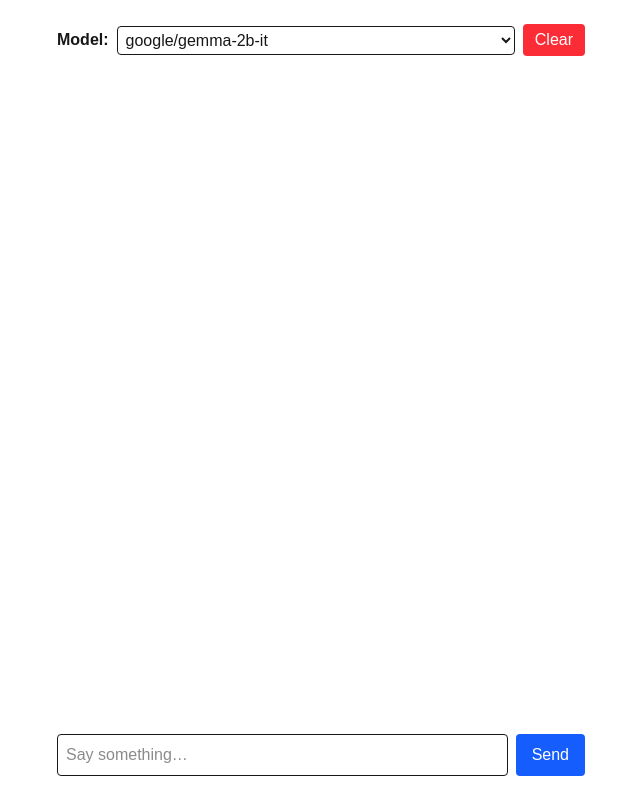
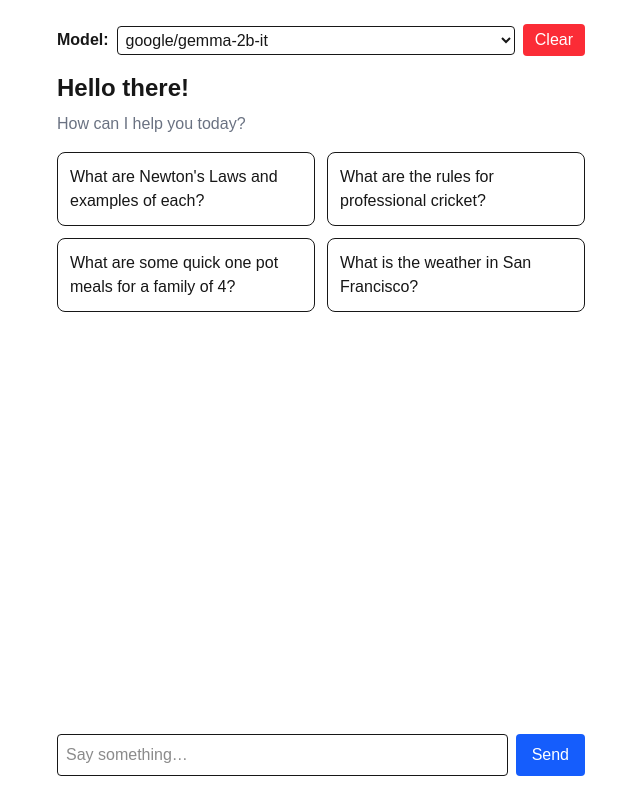
Before and after one commit to Jlavarine/ai-chatbot, a Next.js app: page / in a window 1280 px wide. Shown: the whole page, without its empty margins (319-959 px from the left). Built offline with nearby package versions, Linux system fonts and the light colour scheme.

Commit message:
feature:Add suggestion boxes to start conversation

```diff
--- a/src/app/page.tsx
+++ b/src/app/page.tsx
@@ -4,11 +4,19 @@ import { FormEvent, useState } from "react";
 import { ChatCompletionStream } from "together-ai/lib/ChatCompletionStream";
 import { MessageList } from "../components/MessageList";
 import type { Message } from "../components/MessageBubble";
+import { SuggestionList } from "@/components/SuggestionList";
 
 export default function Home() {
   const MODEL_OPTIONS = [
     "google/gemma-2b-it",
     "mistralai/Mistral-7B-Instruct-v0.2"
+  ];
+
+  const DEFAULT_SUGGESTIONS = [
+    "What are Newton's Laws and examples of each?",
+    "What are the rules for professional cricket?",
+    "What are some quick one pot meals for a family of 4?",
+    "What is the weather in San Francisco?",
   ];
   const [selectedModel, setSelectedModel] = useState(MODEL_OPTIONS[0]);
   const [prompt, setPrompt] = useState("");
@@ -56,6 +64,10 @@ export default function Home() {
       });
   }
 
+  function handlePick(text: string) {
+    setPrompt(text);
+  }
+
   return (
     <main className="flex flex-col h-screen p-6 max-w-xl mx-auto">
       <div className="mb-4 flex items-center gap-2">
@@ -83,6 +95,13 @@ export default function Home() {
         </button>
       </div>
 
+      <h1 className="text-2xl font-bold mb-2">Hello there!</h1>
+      <p className="text-gray-500 mb-4">How can I help you today?</p>
+
+      <SuggestionList
+        suggestions={DEFAULT_SUGGESTIONS}
+        onPick={handlePick}
+      />
       <div className="flex-1 overflow-auto">
         <MessageList messages={messages} />
       </div>
--- /dev/null
+++ b/src/components/SuggestionList.tsx
@@ -0,0 +1,22 @@
+import React from "react";
+
+interface Props {
+  suggestions: string[];
+  onPick: (text: string) => void;
+}
+
+export function SuggestionList({ suggestions, onPick }: Props) {
+  return (
+    <div className="grid grid-cols-2 gap-3 mb-4">
+      {suggestions.map((s) => (
+        <button
+          key={s}
+          onClick={() => onPick(s)}
+          className="text-left border rounded-lg p-3 hover:bg-gray-100 dark:hover:bg-gray-800 transition"
+        >
+          {s}
+        </button>
+      ))}
+    </div>
+  );
+}
```
